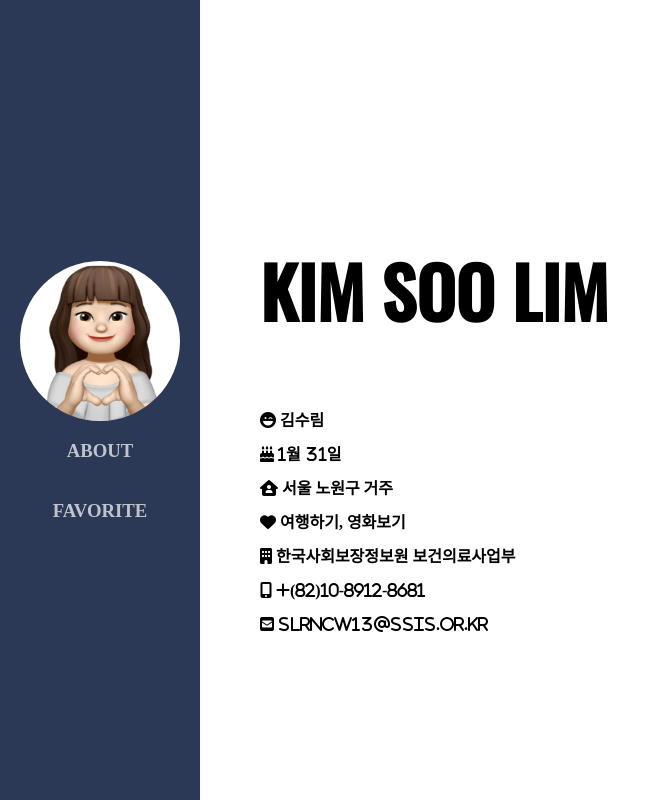
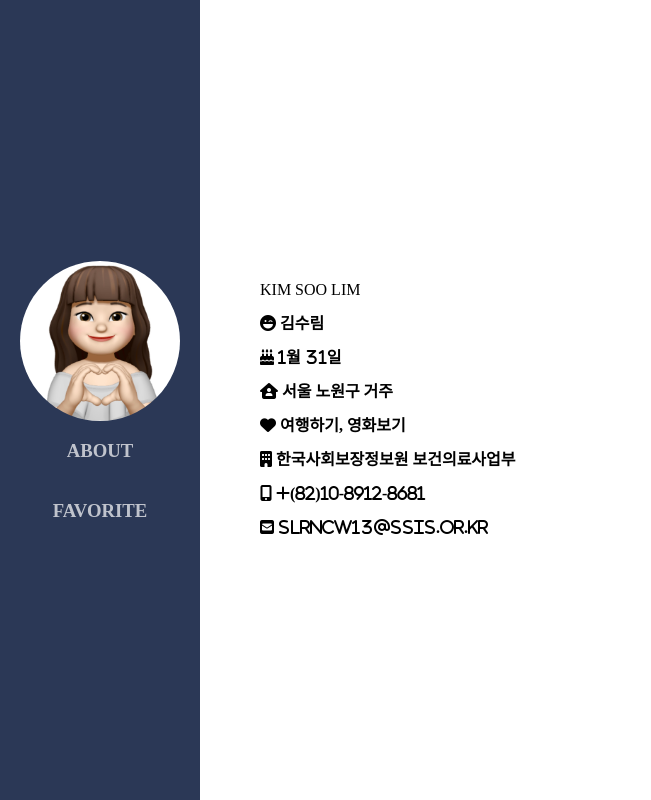
Before and after one commit to soolim0131/intro, a plain HTML site: page dd.html in a window 1280 px wide. Shown: the top 800 px of the page, without its empty margins (0-651 px from the left). Drawn offline with nearby package versions, Linux system fonts and the light colour scheme.

Commit message:
Add files via upload

```diff
--- a/dd.html
+++ b/dd.html
@@ -74,12 +74,6 @@ body {
     height: 150px;
     transition: all 0.3s ease-in-out;
   }
-  .ksl{
-    font-size: 70px;
-    font-weight: 700;
-    font-family: 'Oswald', sans-serif;
-  }
-
     .favorite p{
     font-size: 60px;
     font-weight: 600;
```
